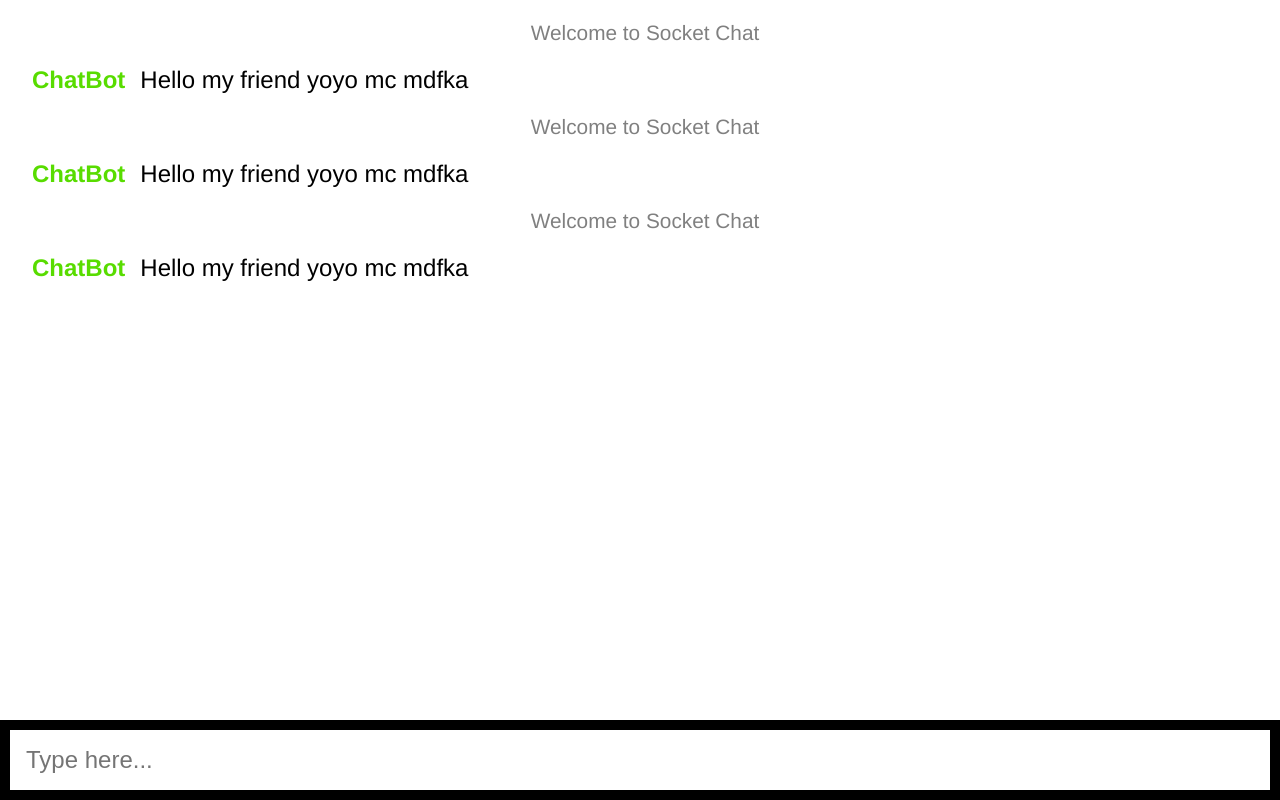
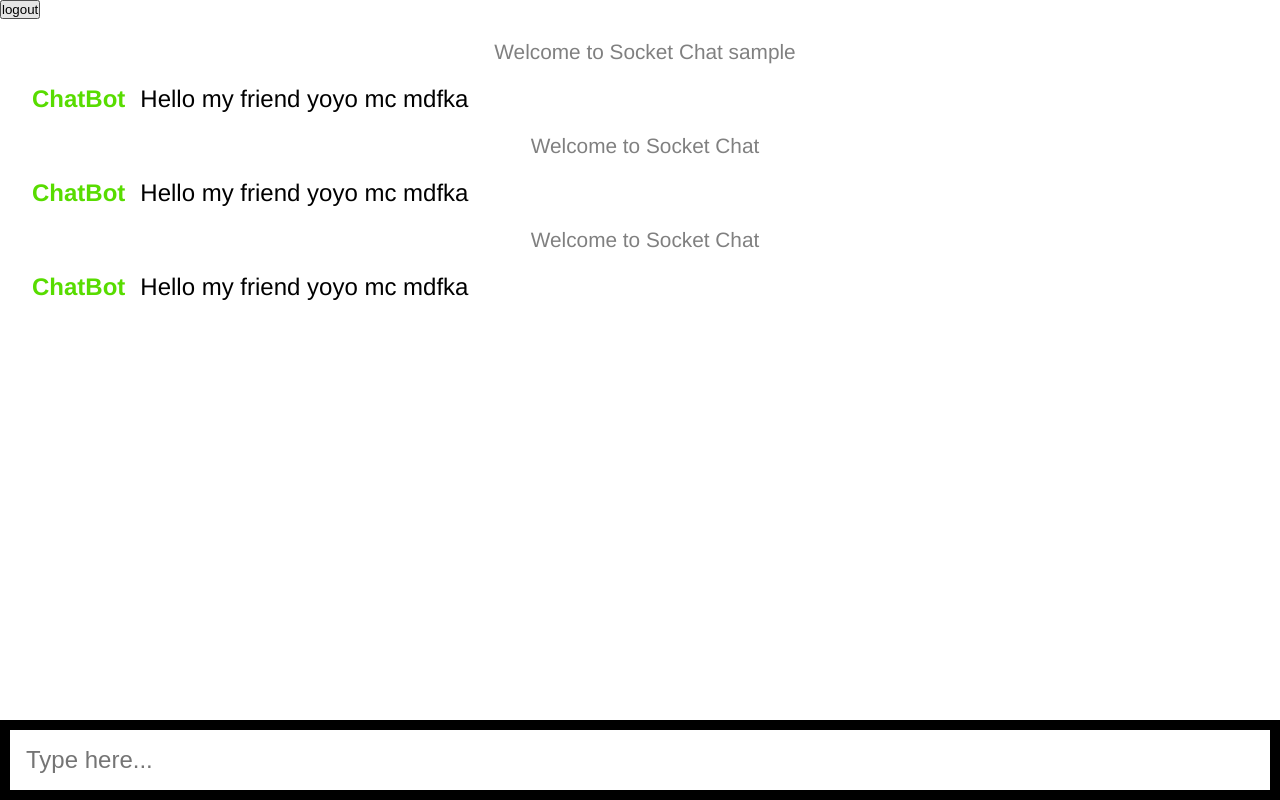
Before and after one commit to jakubGora/angular-chat-app, an Angular app: page /chat in a window 1280 px wide. Built offline with nearby package versions, Linux system fonts and the light colour scheme; sample sign-in values are in the browser's storage.

Commit message:
Initialization chatService

```diff
--- a/src/app/app.component.ts
+++ b/src/app/app.component.ts
@@ -1,9 +1,10 @@
 import { Component } from '@angular/core';
+import { ChatService } from './services/chat.service';
 
 @Component({
   selector: 'app-root',
   templateUrl: './app.component.html',
-  styleUrls: ['./app.component.scss']
+  styleUrls: ['./app.component.scss'],
 })
 export class AppComponent {
   title = 'chat-angular-app';
--- a/src/app/app.module.ts
+++ b/src/app/app.module.ts
@@ -5,11 +5,12 @@ import { AppRoutingModule } from './app-routing.module';
 import { AppComponent } from './app.component';
 import { StartComponentComponent } from './start-component/start-component.component';
 import { ChatComponentComponent } from './chat-component/chat-component.component';
+import { ChatService } from './services/chat.service';
 
 @NgModule({
   declarations: [AppComponent, StartComponentComponent, ChatComponentComponent],
   imports: [BrowserModule, AppRoutingModule, ReactiveFormsModule],
-  providers: [],
+  providers: [ChatService],
   bootstrap: [AppComponent],
 })
 export class AppModule {}
--- a/src/app/chat-component/chat-component.component.html
+++ b/src/app/chat-component/chat-component.component.html
@@ -1,6 +1,10 @@
 <div class="chatArea">
+  <div class="topBar">
+    <button (click)="logout()">logout</button>
+  </div>
+
   <ul class="messages">
-    <li class="log">Welcome to Socket Chat</li>
+    <li class="log">Welcome to Socket Chat {{ getUsername() }}</li>
     <li class="message">
       <span class="username">ChatBot</span>
       <span class="messageBody">Hello my friend yoyo mc mdfka</span>
--- a/src/app/chat-component/chat-component.component.ts
+++ b/src/app/chat-component/chat-component.component.ts
@@ -1,15 +1,21 @@
 import { Component, OnInit } from '@angular/core';
+import { ChatService } from '../services/chat.service';
 
 @Component({
   selector: 'app-chat-component',
   templateUrl: './chat-component.component.html',
-  styleUrls: ['./chat-component.component.scss']
+  styleUrls: ['./chat-component.component.scss'],
 })
 export class ChatComponentComponent implements OnInit {
+  constructor(private chatService: ChatService) {}
 
-  constructor() { }
+  ngOnInit(): void {}
 
-  ngOnInit(): void {
+  getUsername() {
+    return this.chatService.getUsername();
   }
 
+  logout() {
+    this.chatService.logout();
+  }
 }
--- /dev/null
+++ b/src/app/services/chat.service.ts
@@ -0,0 +1,36 @@
+import { Injectable } from '@angular/core';
+import { Router } from '@angular/router';
+
+@Injectable({
+  providedIn: 'root',
+})
+export class ChatService {
+  private username: string = '';
+
+  constructor(private router: Router) {
+    this.initialChat();
+  }
+
+  initialChat(): void {
+    if (localStorage.getItem('username')?.length! > 0) {
+      this.username = localStorage.getItem('username')!;
+      this.router.navigate(['/', 'chat']);
+    } else {
+      this.router.navigate(['/']);
+    }
+  }
+
+  setUsername(username: string): void {
+    this.username = username;
+    localStorage.setItem('username', username);
+  }
+
+  getUsername(): string {
+    return this.username;
+  }
+
+  logout(): void {
+    this.setUsername('');
+    this.initialChat();
+  }
+}
--- a/src/app/start-component/start-component.component.html
+++ b/src/app/start-component/start-component.component.html
@@ -1,5 +1,5 @@
 <form [formGroup]="checkoutForm" (ngSubmit)="onSubmit()">
   <h1>What's your nickname?</h1>
-  <input type="text" formControlName="name" />
+  <input type="text" (blur)="onBlur()" formControlName="name" #nameInput />
   <input type="submit" />
 </form>
--- a/src/app/start-component/start-component.component.scss
+++ b/src/app/start-component/start-component.component.scss
@@ -25,5 +25,7 @@ form {
   }
   input[type="submit"] {
     visibility: hidden;
+    height: 0;
+    width: 0;
   }
 }
--- a/src/app/start-component/start-component.component.ts
+++ b/src/app/start-component/start-component.component.ts
@@ -1,4 +1,5 @@
-import { Component, OnInit } from '@angular/core';
+import { ChatService } from './../services/chat.service';
+import { Component, ElementRef, OnInit, ViewChild } from '@angular/core';
 import { FormBuilder } from '@angular/forms';
 import { Router } from '@angular/router';
 
@@ -8,17 +9,31 @@ import { Router } from '@angular/router';
   styleUrls: ['./start-component.component.scss'],
 })
 export class StartComponentComponent implements OnInit {
-  constructor(private router: Router, private formBuilder: FormBuilder) {}
+  constructor(
+    private chatService: ChatService,
+    private router: Router,
+    private formBuilder: FormBuilder
+  ) {}
+
+  @ViewChild('nameInput') nameInputElement!: ElementRef<HTMLInputElement>;
 
   ngOnInit(): void {}
+
+  ngAfterViewInit(): void {
+    this.nameInputElement.nativeElement.focus();
+  }
 
   checkoutForm = this.formBuilder.group({
     name: '',
   });
 
+  onBlur() {
+    this.nameInputElement.nativeElement.focus();
+  }
+
   onSubmit(): void {
     if (this.checkoutForm.value.name) {
-      localStorage.setItem('nickname', this.checkoutForm.value.name);
+      this.chatService.setUsername(this.checkoutForm.value.name);
       this.router.navigate(['/', 'chat']);
     }
   }
```
Also changed, not shown: 1 other file (tests, documents, lock files or other folders).
